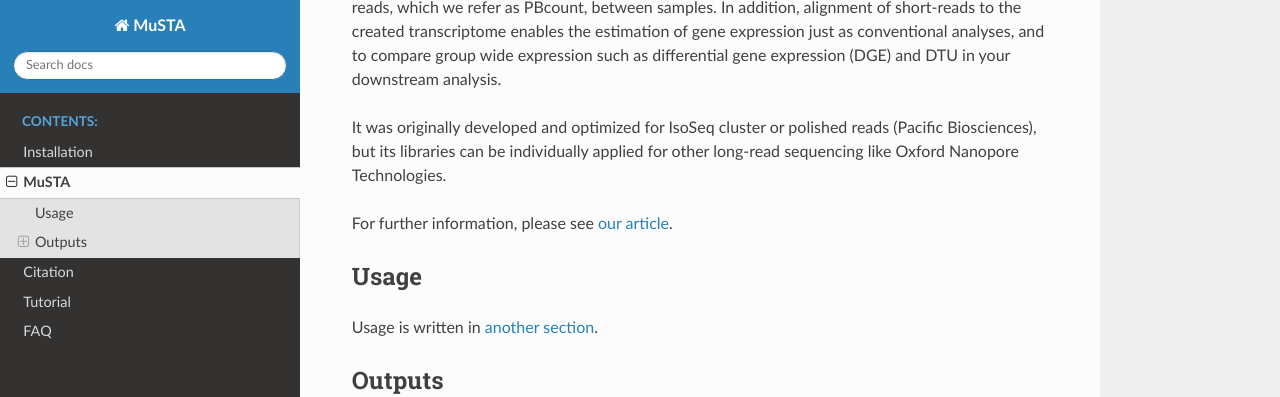
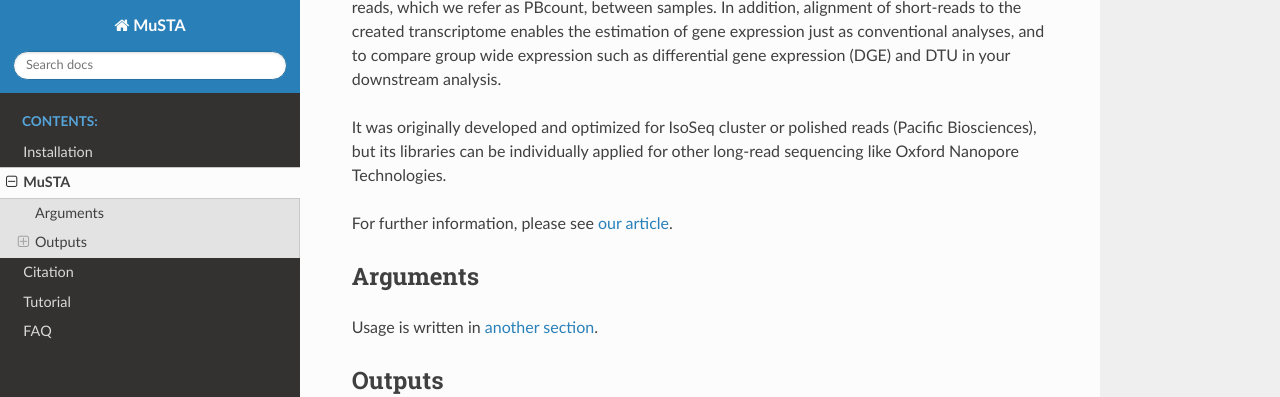
Before and after one commit to shinichinamba/MuSTA, a Sphinx documentation site: the page built from docs/source/documents/musta.rst, in a window 1280 px wide and 900 px high, scrolled down 833 px. Shown: the top 397 px of the window. Built offline with Sphinx 7.4.7 and the Read the Docs theme 2.0.0, drawn with Linux system fonts in a browser that asks for light colours; pages that are not in the unit, such as notebooks, are missing from menus.

Commit message:
modify typo in documents

```diff
--- a/docs/source/documents/musta.rst
+++ b/docs/source/documents/musta.rst
@@ -19,8 +19,8 @@ It was originally developed and optimized for IsoSeq cluster or polished reads (
 
 For further information, please see `our article <https://doi.org/10.1101/2020.07.15.199851>`_.
 
-Usage
-=====
+Arguments
+=========
 
 Usage is written in `another section <usage.html>`_.
 
```
Also changed, not shown: docs/source/documents/quick_start.md (+1 -1 lines).
